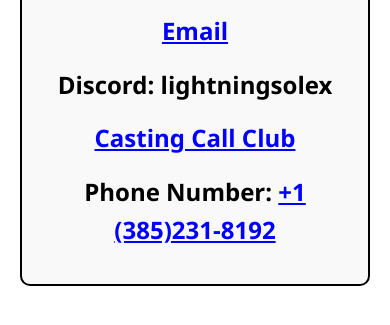
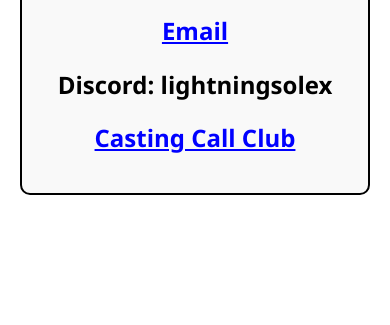
Before and after one commit to L-Solex/Alex-Tra-Portfolio, a plain HTML site: page Contact.html in a window 390 px wide. Shown: the part 513-838 px from the top of the page. Drawn offline with Linux system fonts and the light colour scheme.

Commit message:
Update contact information in Contact.html
Removed phone number from contact information section.

```diff
--- a/Contact.html
+++ b/Contact.html
@@ -30,9 +30,10 @@
             <h2><a href="mailto:xelo.k.art@gmail.com" target="_blank">Email</a></h2>
             <h2>Discord: lightningsolex</h2>
             <h2><a href="https://www.castingcall.club/Solex" target="_blank">Casting Call Club</a></h2>
-            <h2>Phone Number: <a href="tel:+13852318192">+1 (385)231-8192</a></h2>
+            <!--<h2>Phone Number: <a href="tel:+13852318192">+1 (385)231-8192</a></h2>-->
             </address>
     </div>
     <script src="script.js"></script>
 </body>
+
 </html>
```
